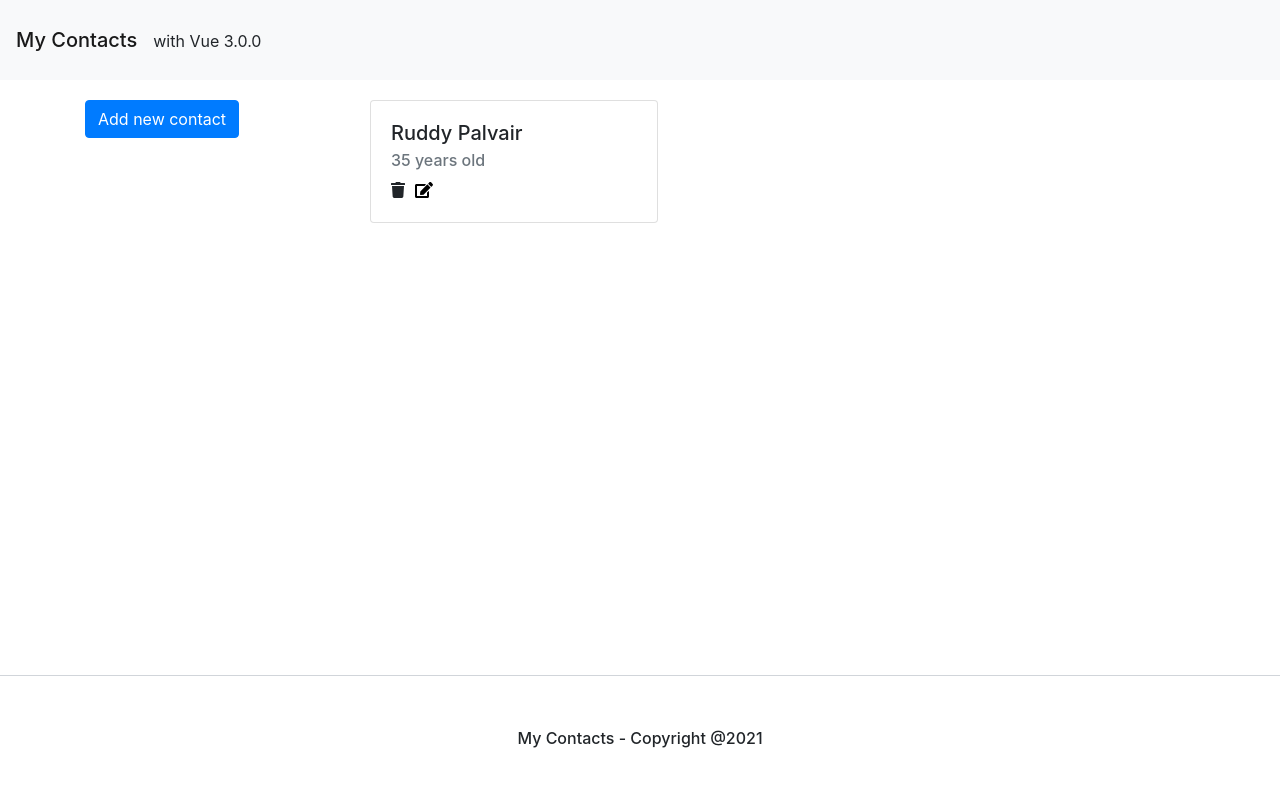
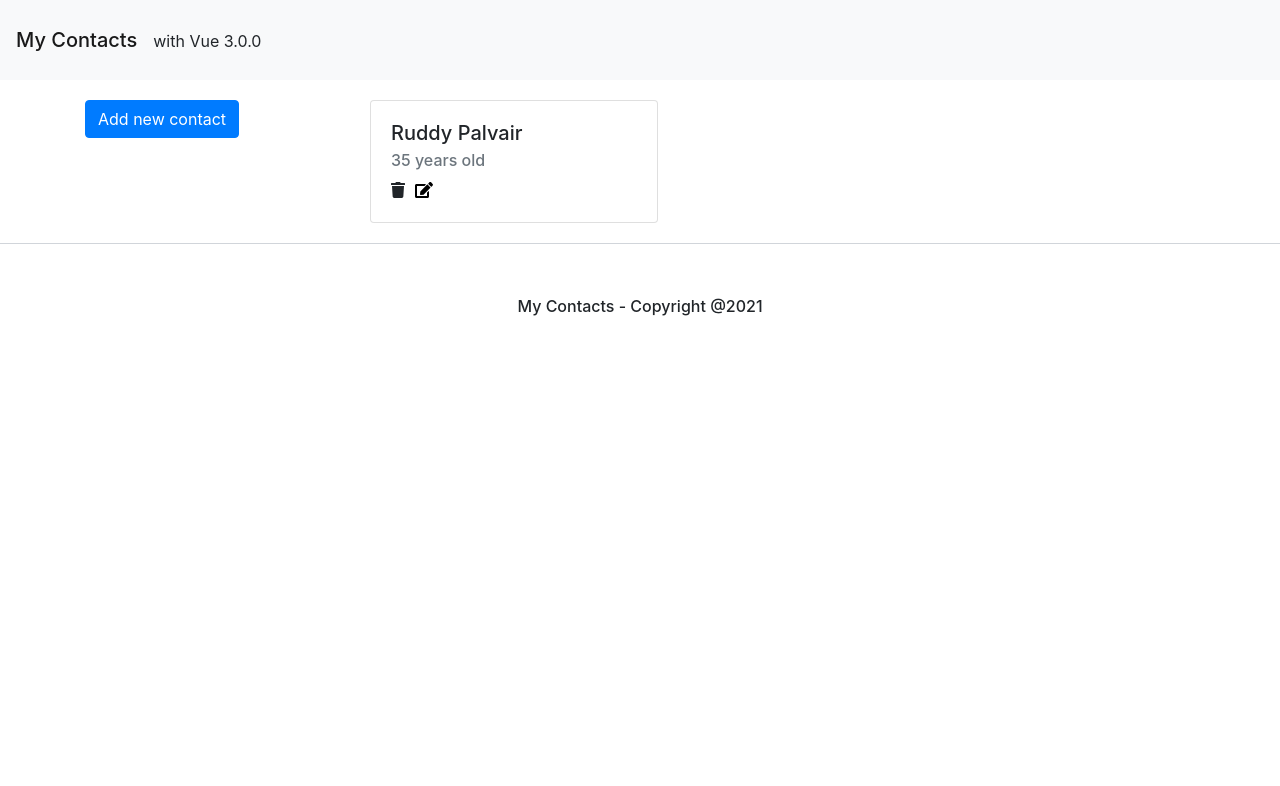
Before and after one commit to rpalvair/contacts-front-vue, a Vue app: page / in a window 1280 px wide. Shown: the top 786 px of the page. Built offline with nearby package versions, Linux system fonts and the light colour scheme; no server answers.

Commit message:
fix: Fix footer position

```diff
--- a/src/components/TheFooter.vue
+++ b/src/components/TheFooter.vue
@@ -4,9 +4,10 @@
 
 <style scoped>
 .footer {
+  margin-top: 20px;
   padding-top: 50px;
   padding-bottom: 50px;
-  position: absolute;
+  position: relative;
   bottom: 0;
   width: 100%;
   text-align: center;
```
